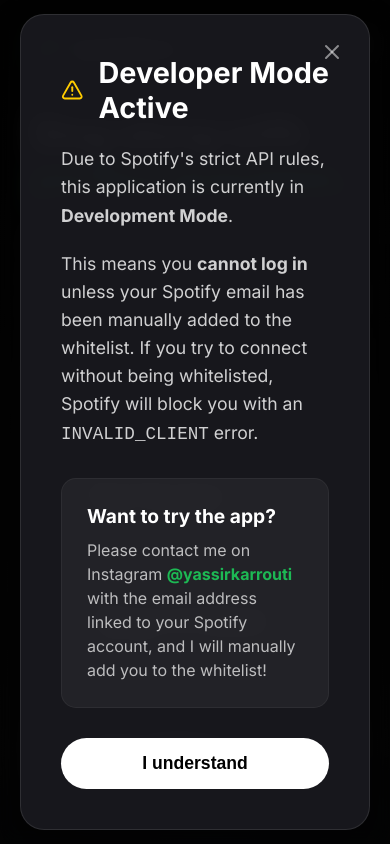
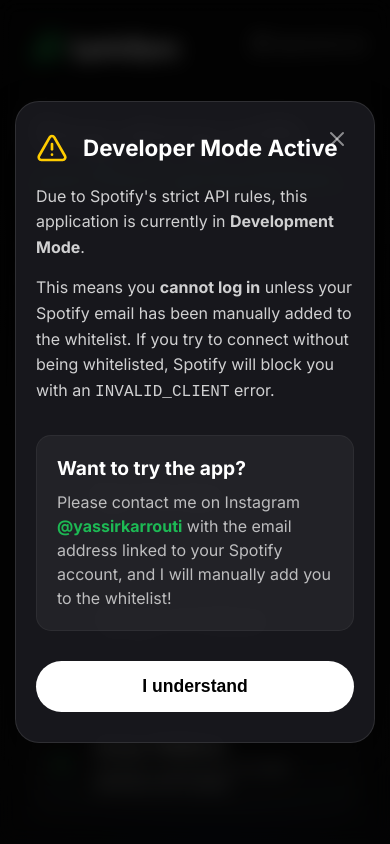
Before and after one commit to trxshi747/LyricSync, a React (Vite) app in the folder frontend/: page / in a window 390 px wide. Built offline with nearby package versions, Linux system fonts and the light colour scheme; no server answers.

Commit message:
Fix mobile responsiveness for whitelist modal by extracting inline styles to CSS and adding media queries

```diff
--- a/frontend/src/App.jsx
+++ b/frontend/src/App.jsx
@@ -305,37 +305,28 @@ function App() {
             </div>
 
             {showWhitelistModal && (
-              <div style={{
-                position: 'fixed', top: 0, left: 0, right: 0, bottom: 0,
-                background: 'rgba(0,0,0,0.6)', backdropFilter: 'blur(10px)',
-                display: 'flex', alignItems: 'center', justifyContent: 'center',
-                zIndex: 1000, padding: '20px'
-              }}>
-                <div style={{
-                  background: 'rgba(25, 25, 30, 0.95)', border: '1px solid rgba(255,255,255,0.1)',
-                  borderRadius: '24px', padding: '40px', maxWidth: '550px', width: '100%',
-                  position: 'relative', boxShadow: '0 20px 50px rgba(0,0,0,0.5)'
-                }}>
+              <div className="whitelist-modal-overlay">
+                <div className="whitelist-modal-content">
                   <button
                     onClick={() => setShowWhitelistModal(false)}
-                    style={{ position: 'absolute', top: '20px', right: '20px', background: 'transparent', border: 'none', color: 'rgba(255,255,255,0.5)', cursor: 'pointer', display: 'flex', alignItems: 'center', justifyContent: 'center', padding: '5px' }}
+                    className="whitelist-modal-close"
                   >
                     <X size={24} />
                   </button>
 
-                  <div style={{ display: 'flex', alignItems: 'center', gap: '15px', marginBottom: '20px', color: '#ffcc00' }}>
+                  <div className="whitelist-modal-header">
                     <AlertTriangle size={32} />
-                    <h2 style={{ margin: 0, fontSize: '1.8rem', color: 'white' }}>Developer Mode Active</h2>
+                    <h2 className="whitelist-modal-title">Developer Mode Active</h2>
                   </div>
 
-                  <p style={{ color: 'rgba(255,255,255,0.8)', fontSize: '1.1rem', lineHeight: '1.6', marginBottom: '20px' }}>
+                  <p className="whitelist-modal-text">
                     Due to Spotify's strict API rules, this application is currently in <strong>Development Mode</strong>.
                   </p>
-                  <p style={{ color: 'rgba(255,255,255,0.8)', fontSize: '1.1rem', lineHeight: '1.6', marginBottom: '30px' }}>
+                  <p className="whitelist-modal-text" style={{ marginBottom: '30px' }}>
                     This means you <strong>cannot log in</strong> unless your Spotify email has been manually added to the whitelist. If you try to connect without being whitelisted, Spotify will block you with an <code>INVALID_CLIENT</code> error.
                   </p>
 
-                  <div style={{ background: 'rgba(255,255,255,0.05)', padding: '25px', borderRadius: '15px', border: '1px solid rgba(255,255,255,0.05)' }}>
+                  <div className="whitelist-modal-contact">
                     <h3 style={{ margin: '0 0 10px 0', fontSize: '1.2rem', color: 'white' }}>Want to try the app?</h3>
                     <p style={{ margin: 0, color: 'rgba(255,255,255,0.7)', lineHeight: '1.5' }}>
                       Please contact me on Instagram <strong><a href="https://www.instagram.com/yassirkarrouti/" target="_blank" rel="noreferrer" style={{ color: '#1db954', textDecoration: 'none' }}>@yassirkarrouti</a></strong> with the email address linked to your Spotify account, and I will manually add you to the whitelist!
@@ -344,9 +335,7 @@ function App() {
 
                   <button
                     onClick={() => setShowWhitelistModal(false)}
-                    style={{ width: '100%', padding: '15px', background: 'white', color: 'black', border: 'none', borderRadius: '30px', fontSize: '1.1rem', fontWeight: 'bold', cursor: 'pointer', marginTop: '30px', transition: 'opacity 0.2s' }}
-                    onMouseOver={(e) => e.target.style.opacity = 0.9}
-                    onMouseOut={(e) => e.target.style.opacity = 1}
+                    className="whitelist-modal-btn"
                   >
                     I understand
                   </button>
--- a/frontend/src/index.css
+++ b/frontend/src/index.css
@@ -723,3 +723,15 @@ body {
     right: 1.5rem;
   }
 }
+
+/* Whitelist Modal */
+.whitelist-modal-overlay { position: fixed; top: 0; left: 0; right: 0; bottom: 0; background: rgba(0,0,0,0.6); backdrop-filter: blur(10px); display: flex; align-items: center; justify-content: center; z-index: 1000; padding: 20px; }
+.whitelist-modal-content { background: rgba(25, 25, 30, 0.95); border: 1px solid rgba(255,255,255,0.1); border-radius: 24px; padding: 40px; max-width: 550px; width: 100%; position: relative; box-shadow: 0 20px 50px rgba(0,0,0,0.5); }
+.whitelist-modal-close { position: absolute; top: 20px; right: 20px; background: transparent; border: none; color: rgba(255,255,255,0.5); cursor: pointer; display: flex; align-items: center; justify-content: center; padding: 5px; }
+.whitelist-modal-header { display: flex; align-items: center; gap: 15px; margin-bottom: 20px; color: #ffcc00; }
+.whitelist-modal-title { margin: 0; font-size: 1.8rem; color: white; }
+.whitelist-modal-text { color: rgba(255,255,255,0.8); font-size: 1.1rem; line-height: 1.6; margin-bottom: 20px; }
+.whitelist-modal-contact { background: rgba(255,255,255,0.05); padding: 25px; border-radius: 15px; border: 1px solid rgba(255,255,255,0.05); }
+.whitelist-modal-btn { width: 100%; padding: 15px; background: white; color: black; border: none; border-radius: 30px; font-size: 1.1rem; font-weight: bold; cursor: pointer; margin-top: 30px; transition: opacity 0.2s; }
+.whitelist-modal-btn:hover { opacity: 0.9; }
+@media (max-width: 600px) { .whitelist-modal-overlay { padding: 15px; } .whitelist-modal-content { padding: 30px 20px; } .whitelist-modal-title { font-size: 1.4rem; } .whitelist-modal-text { font-size: 1rem; margin-bottom: 15px; } .whitelist-modal-contact { padding: 20px; } }
```
